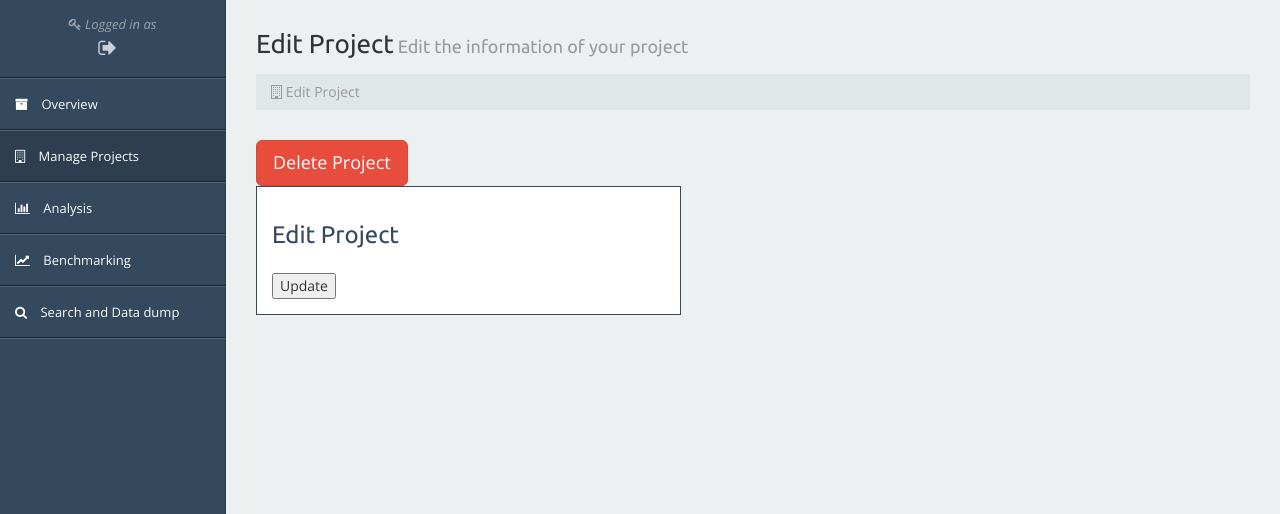
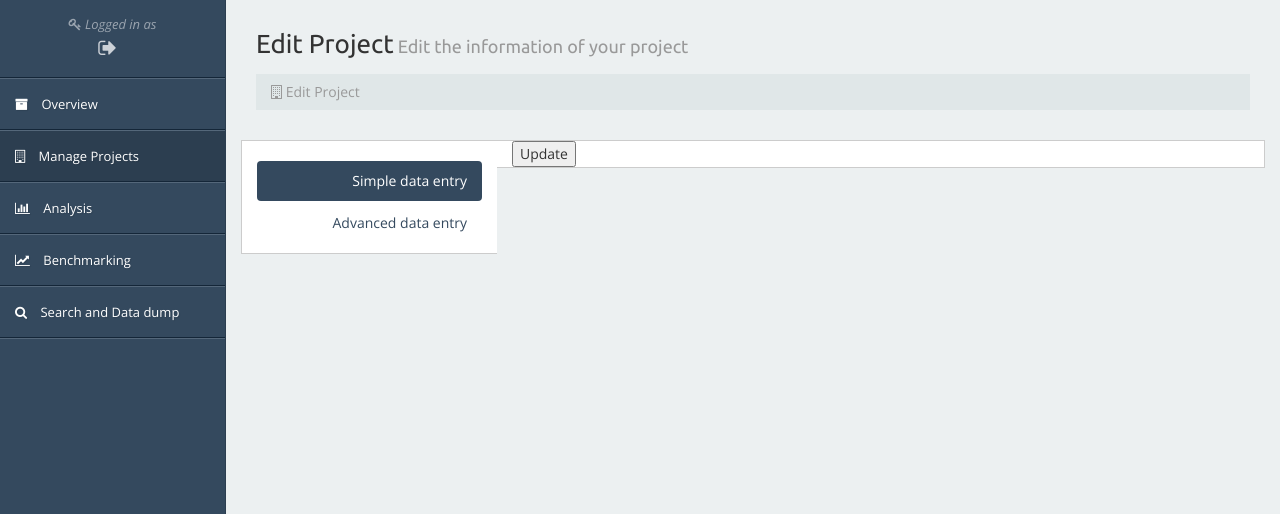
Before and after one commit to epu-ntua/derisk, a Django app: template derisk_app/templates/project-edit.html in a window 1280 px wide. Shown: the part 50-564 px from the top of the page. Run offline with Django 3.2, Linux system fonts and the light colour scheme; the template is opened without the code that fills it: most values are stand-ins (such as "Sample title", 1, 10 or a date in 2020); some libraries are stand-ins or nearby versions.

Commit message:
Prepare initial nav pills tabs

```diff
--- a/derisk_app/static/css/derisk.css
+++ b/derisk_app/static/css/derisk.css
@@ -6,6 +6,27 @@
 
 #deleteproject{
  margin-top:200px;
+}
+
+#myAdvancedPills.nav-pills>li.active>a, #myAdvancedPills.nav-pills>li.active>a:hover, #myAdvancedPills.nav-pills>li.active>a:focus {
+ color:#f39c12;
+}
+#myAdvancedPills.nav-pills>li>a {
+  background-color:white;
+  color:#34495e;
+}
+.editproject-tabs {
+ background-color:white;
+ border-top: 1px solid #ccc;
+ border-bottom: 1px solid #ccc;
+ border-left: 1px solid #ccc;
+ padding-top:20px;
+}
+.editproject-fields {
+ background-color:white;
+  border-bottom: 1px solid #ccc;
+  border-right: 1px solid #ccc;
+  border-top: 1px solid #ccc;
 }
 a.projectlinks:hover{
     background-color: #ecf0f1;
--- /dev/null
+++ b/derisk_app/static/js/derisk/editproject.js
@@ -0,0 +1,3 @@
+$(document).ready(function () {
+
+});
--- a/derisk_app/templates/project-edit.html
+++ b/derisk_app/templates/project-edit.html
@@ -17,7 +17,6 @@
                {% csrf_token %}
                <button class="btn btn-red" type="submit"><strong>Delete</strong></button>
             </form>
-
          </li>
          <li>
             <button class="deleteproject_close btn btn-green">Cancel</button>
@@ -27,6 +26,7 @@
 </div>
 <!-- /#deleteproject -->
 <script src="/static/js/plugins/popupoverlay/deleteproject.js"></script>
+<script src="/static/js/derisk/editproject.js"></script>
 {% endblock %}
 {% block content %}
 <!-- begin PAGE TITLE AREA -->
@@ -45,24 +45,98 @@
 </div>
 <!-- /.row -->
 <!-- end PAGE TITLE AREA -->
-
 <div class="row">
-			      <div class="col-lg-8 col-sm-8">
-				 <div>
+   <div class="col-lg-12 col-sm-12">
+      <div class="row">
+         <div class="editproject-tabs col-lg-3 col-sm-3">
+            <ul id="myPills" class="nav nav-pills nav-stacked" style="text-align:right">
+               <li class="active"><a onclick="$('#myAdvancedPills').addClass('hidden');" href="#pillSimple" data-toggle="tab">Simple data entry</a>
+               </li>
+               <li class="">
+			      <a onclick="$('#myAdvancedPills').removeClass('hidden');" href="#pillAdvanced" data-toggle="tab">Advanced data entry</a>
+               </li>
+            </ul>
+            <ul id="myAdvancedPills" class="nav nav-pills nav-stacked hidden" style="text-align:right">
+               <li class="active"><a href="#pillSector" data-toggle="tab">Sector Information</a>
+               </li>
+               <li class="">
+			      <a href="#pillEnergyEfficiencyInvestment" data-toggle="tab">Energy Efficiency Investment</a>
+               </li>
+	          <li class="">
+			      <a href="#pillEnergyConsumptionData" data-toggle="tab">Energy Consumption Data</a>
+               </li>
+	          <li class="">
+			      <a href="#pillAdjustmentFactors" data-toggle="tab">Adjustment Factors</a>
+               </li>
+               <li class="">
+			      <a href="#pillFinancialIndicators" data-toggle="tab">Financial Indicators</a>
+               </li>
+	          <li class="">
+			      <a href="#pillQualitativeIndicators" data-toggle="tab">Qualitative Indicators</a>
+               </li>
+	          <li class="">
+			      <a href="#pillEnergySavings" data-toggle="tab">Energy Savings</a>
+               </li>
+               <li class="">
+			      <a href="#pillEnergyPrices" data-toggle="tab">Energy Prices</a>
+               </li>
+	          <li class="">
+			      <a href="#pillEnergyConsumptionActual" data-toggle="tab">Energy Consumption (actual)</a>
+               </li>
+	          <li class="">
+			      <a href="#pillEnergyConsumptionAdjustment" data-toggle="tab">Energy Consumption (adjusted)</a>
+               </li>
+               <li class="">
+			      <a href="#pillOther" data-toggle="tab">Other Information</a>
+               </li>
+            </ul>
          </div>
-				  <div class="row">
-                    <div class="col-lg-8 col-sm-8">
-					<div>
-					<a class="btn btn-red btn-lg deleteproject_open" href="#deleteproject">Delete Project</a>
-					</div>
-					 <div class="portlet portlet-default">
-					 <div class="portlet-body">
-					 <div style="text-align:left"><h3 style="color:#34495e;margin-bottom:25px;">Edit Project </h3>
-					 </div>
+         <div class="editproject-fields col-lg-9 col-sm-9">
+            <div id="editproject-tabContent" class="tab-content">
+               <div class="tab-pane fade in active" id="pillSimple">
                     <form action="" method="post">{% csrf_token %}
                      {{ form.as_p }}
                      <input type="submit" value="Update" />
                   </form>
+               </div>
+         <div class="tab-pane fade" id="pillAdvanced">
+            <div id="advancedproject-tabContent" class="tab-content">
+               <div class="tab-pane fade in active" id="pillSector">
+                   pillSector
+               </div>
+               <div class="tab-pane fade" id="pillEnergyEfficiencyInvestment">
+                pillEnergyEfficiencyInvestment
+               </div>
+               <div class="tab-pane fade" id="pillEnergyConsumptionData">
+                   pillEnergyConsumptionData
+               </div>
+               <div class="tab-pane fade" id="pillAdjustmentFactors">
+                pillAdjustmentFactors
+               </div>
+               <div class="tab-pane fade" id="pillFinancialIndicators">
+                   pillFinancialIndicators
+               </div>
+               <div class="tab-pane fade" id="pillQualitativeIndicators">
+                pillQualitativeIndicators
+               </div>
+               <div class="tab-pane fade" id="pillEnergySavings">
+                   pillEnergySavings
+               </div>
+               <div class="tab-pane fade" id="pillEnergyPrices">
+                pillEnergyPrices
+               </div>
+               <div class="tab-pane fade" id="pillEnergyConsumptionActual">
+                   pillEnergyConsumptionActual
+               </div>
+               <div class="tab-pane fade" id="pillAdjustmentFactors">
+                pillEnergyConsumptionAdjustment
+               </div>
+               <div class="tab-pane fade" id="pillOther">
+                   pillOther
+               </div>
+		            </div>
+               </div>
+            </div>
          </div>
       </div>
    </div>
```
Lines whose indentation alone changed are shown as unchanged.
